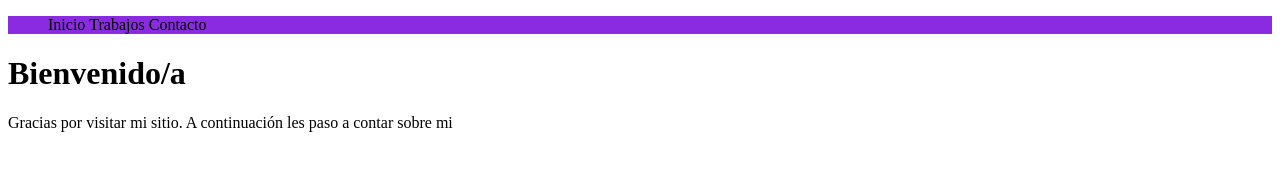
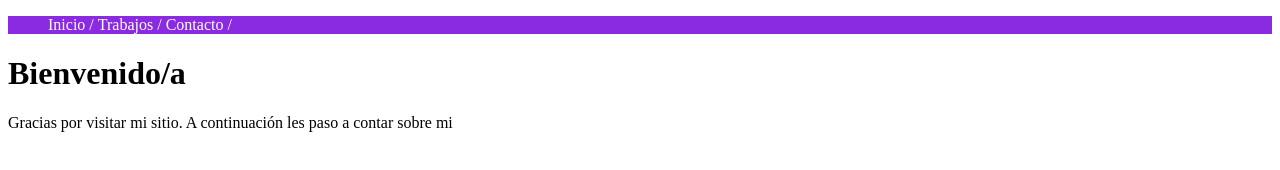
Before and after one commit to CenkURU/Porfolio, a plain HTML site: page index.html in a window 1280 px wide. Drawn offline with Linux system fonts and the light colour scheme.

Commit message:
Actualizar menu

```diff
--- a/style.css
+++ b/style.css
@@ -7,6 +7,17 @@
     }
 
 .menu_nav_item a {
-    color: rgb(0, 0, 0);
+    color: white;
     text-decoration: none;
     }
+.menu_nav_item a:hover {
+     color: crimson;
+    }
+
+.menu_nav_item a:active {
+    color: blue;
+    }
+
+.menu_nav_item a::after {
+    content: " / ";
+}
```
